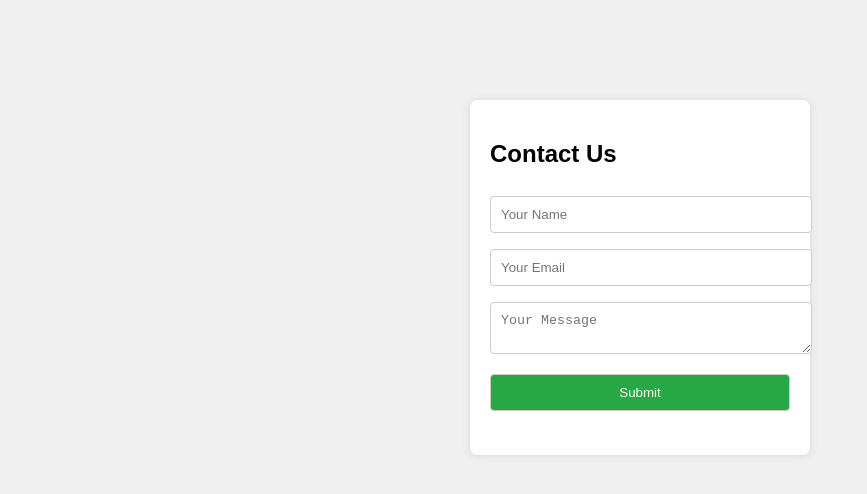
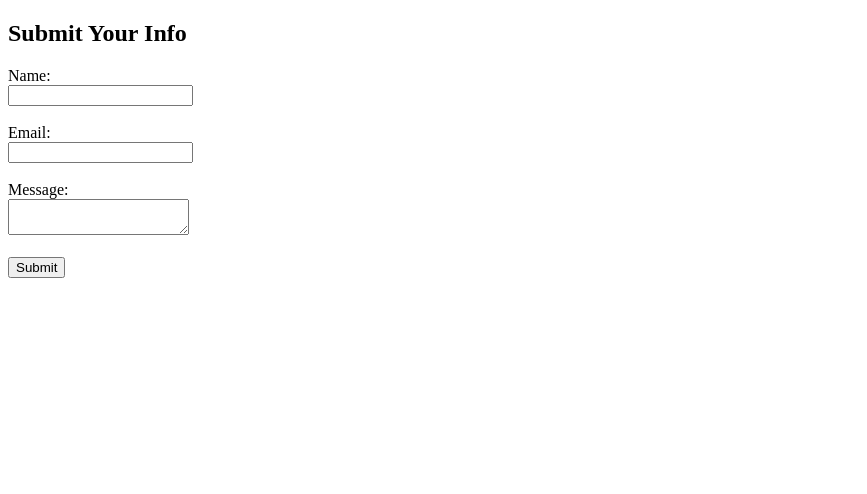
Before and after one commit to ItsMeVedantMali/Flasp_App_Form, a Flask app: page / in a window 1280 px wide. Shown: the top 494 px of the page, without its empty margins (0-867 px from the left). Run offline with Flask 3, Linux system fonts and the light colour scheme.

Commit message:
change 4

```diff
--- a/template/form.html
+++ b/template/form.html
@@ -1,21 +1,18 @@
 <!DOCTYPE html>
-<html lang="en">
+<html>
 <head>
-    <meta charset="UTF-8">
-    <title>Contact Form</title>
-    <link rel="stylesheet" href="style.css">
+    <title>Form</title>
 </head>
 <body>
-    <div class="form-container">
-        <h2>Contact Us</h2>
-        <form id="contactForm">
-            <input type="text" id="name" placeholder="Your Name" required>
-            <input type="email" id="email" placeholder="Your Email" required>
-            <textarea id="message" placeholder="Your Message" required></textarea>
-            <button type="submit">Submit</button>
-        </form>
-        <p id="responseMessage"></p>
-    </div>
-    <script src="script.js"></script>
+    <h2>Submit Your Info</h2>
+    <form action="/submit" method="POST">
+        <label>Name:</label><br>
+        <input type="text" name="name"><br><br>
+        <label>Email:</label><br>
+        <input type="email" name="email"><br><br>
+        <label>Message:</label><br>
+        <textarea name="message"></textarea><br><br>
+        <input type="submit" value="Submit">
+    </form>
 </body>
 </html>
```
Also changed, not shown: static/script.js (renamed from script.js), static/style.css (renamed from style.css).
